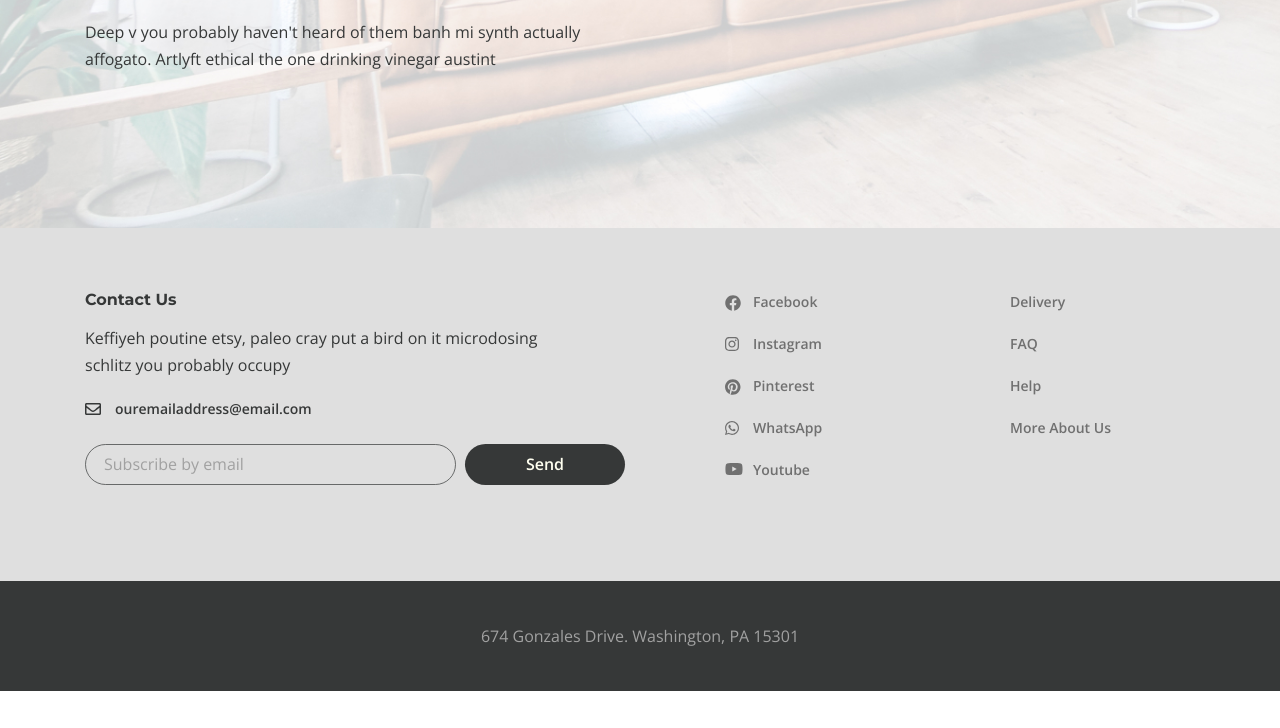
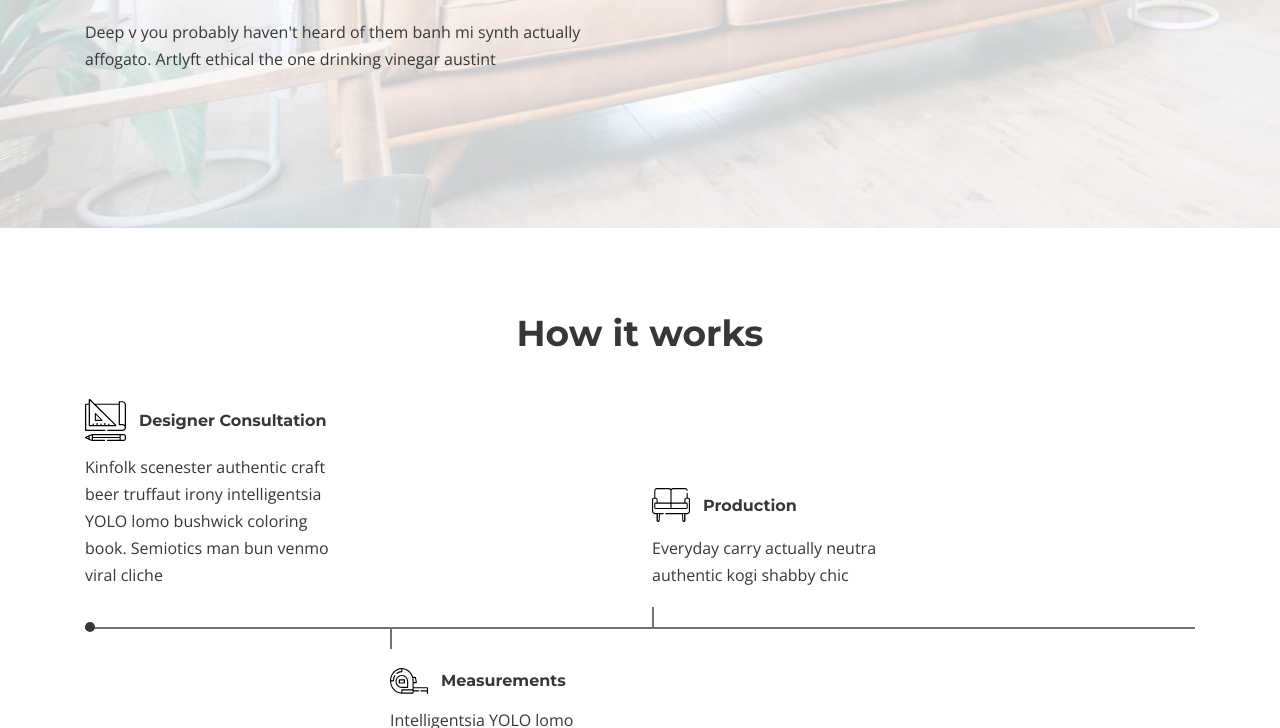
Before and after one commit to AlexxBelous/desire-site, a website: page app/index.html in a window 1280 px wide. Shown: the part 2072-2800 px from the top of the page. Before the commit the page ends 2763 px from the top, so only its background shows below. Drawn offline with nearby package versions, Linux system fonts and the light colour scheme.

Commit message:
Added section work-path

```diff
--- a/app/index.html
+++ b/app/index.html
@@ -174,9 +174,51 @@
             Aesthetic
             ethical drinking
           </h2>
-          <p class="decor__text">Deep v you probably haven't heard of them banh mi synth actually affogato. Artlyft ethical the one drinking vinegar austint</p>
+          <p class="decor__text">Deep v you probably haven't heard of them banh mi synth actually affogato. Artlyft
+            ethical the one drinking vinegar austint</p>
         </div>
 
+      </section>
+
+      <section class="work-path">
+        <div class="container">
+          <h3 class="work-path__title">
+            How it works
+          </h3>
+          <div class="work-path__items">
+
+            <div class="work-path__items-box">
+              <div class="work-path__item work-path__item--consultation">
+                <img class="work-path__item-img" src="images/icons/icon-1.svg" alt="icon">
+                <h6 class="work-path__item-title">
+                  Designer Consultation
+                </h6>
+                <p class="work-path__item-text">
+                  Kinfolk scenester authentic craft beer truffaut irony intelligentsia YOLO lomo bushwick coloring book. Semiotics man bun venmo viral cliche
+                </p>
+              </div>
+              <div class="work-path__item work-path__item--prodaction">
+                <img class="work-path__item-img" src="images/icons/icon-2.svg" alt="icon">
+                <h6 class="work-path__item-title">
+                  Production
+                </h6>
+                <p class="work-path__item-text">
+                  Everyday carry actually neutra authentic kogi shabby chic
+                </p>
+              </div>
+            </div>
+
+            <div class="work-path__item work-path__item--measure">
+              <img class="work-path__item-img" src="images/icons/icon-3.svg" alt="icon">
+              <h6 class="work-path__item-title">
+                Measurements
+              </h6>
+              <p class="work-path__item-text">
+                Intelligentsia YOLO lomo bushwick coloring book. Semiotics man bun venmo viral cliche
+              </p>
+            </div>
+          </div>
+        </div>
       </section>
 
 
--- a/app/scss/style.scss
+++ b/app/scss/style.scss
@@ -256,6 +256,7 @@
         margin-left: 25px;
     }
     &__slider-title {
+        @extend %title-font;
         color: $title;
         font-size: 110px;
         line-height: 135px;
@@ -281,6 +282,7 @@
     text-align: center;
     padding: 45px 0 105px;
     &__title {
+        @extend %title-font;
         color: $title;
         font-size: 36px;
         line-height: 51px;
@@ -337,6 +339,7 @@
         transition: all 0.5s;
     }
     &__info-title {
+        @extend %title-font;
         font-size: 20px;
         line-height: 25px;
         color: $title;
@@ -368,6 +371,7 @@
     background-size: cover;
     background-repeat: no-repeat;
     &__title {
+        @extend %title-font;
         max-width: 730px;
         color: $title;
         font-size: 60px;
@@ -389,3 +393,80 @@
         max-width: 540px;
     }
 }
+
+.work-path {
+    padding: 80px 0 30px;
+
+
+    &__title {
+        @extend %title-font;
+        text-align: center;
+        color: $title;
+        margin-bottom: 40px;
+        font-size: 36px;
+        line-height: 51px;
+    }
+
+    &__items-box {
+        display: flex;
+        align-items: flex-end;
+        border-bottom: 2px solid rgba($title, 0.7);
+        position: relative;
+        &::before {
+            content: '';
+            position: absolute;
+            bottom: -5px;
+            left: 0;
+            width: 10px;
+            height: 10px;
+            border-radius: 50%;
+            background-color: $title;
+        }
+
+    }
+    &__item {
+        width: 250px;
+        display: flex;
+        flex-wrap: wrap;
+        align-items: center;
+        position: relative;
+        height: 100%;
+    }
+    &__item--prodaction {
+        margin-left: 317px;
+        &::after {
+            content: '';
+            position: absolute;
+            bottom: 0;
+            left: 0;
+            height: 20px;
+            width: 2px;
+            background-color: rgba($title, .7);
+        }
+    }
+    &__item--prodaction,
+    &__item--consultation {
+        padding-bottom: 38px;
+    }
+    &__item--measure {
+        padding-top: 38px;
+        margin-left: 305px;
+        &::before {
+            content: '';
+            position: absolute;
+            top: 0;
+            left: 0;
+            height: 20px;
+            width: 2px;
+            background-color: rgba($title, .7);
+        }
+    }
+    &__item-title {
+        margin-left: 13px;
+        @extend %title-font;
+        color: $title;
+    }
+    &__item-text {
+        margin-top: 13px;
+    }
+}
```
Also changed, not shown: app/css/style.min.css, app/images/icons/icon-1.svg (added), app/images/icons/icon-2.svg (added), app/images/icons/icon-3.svg (added).
